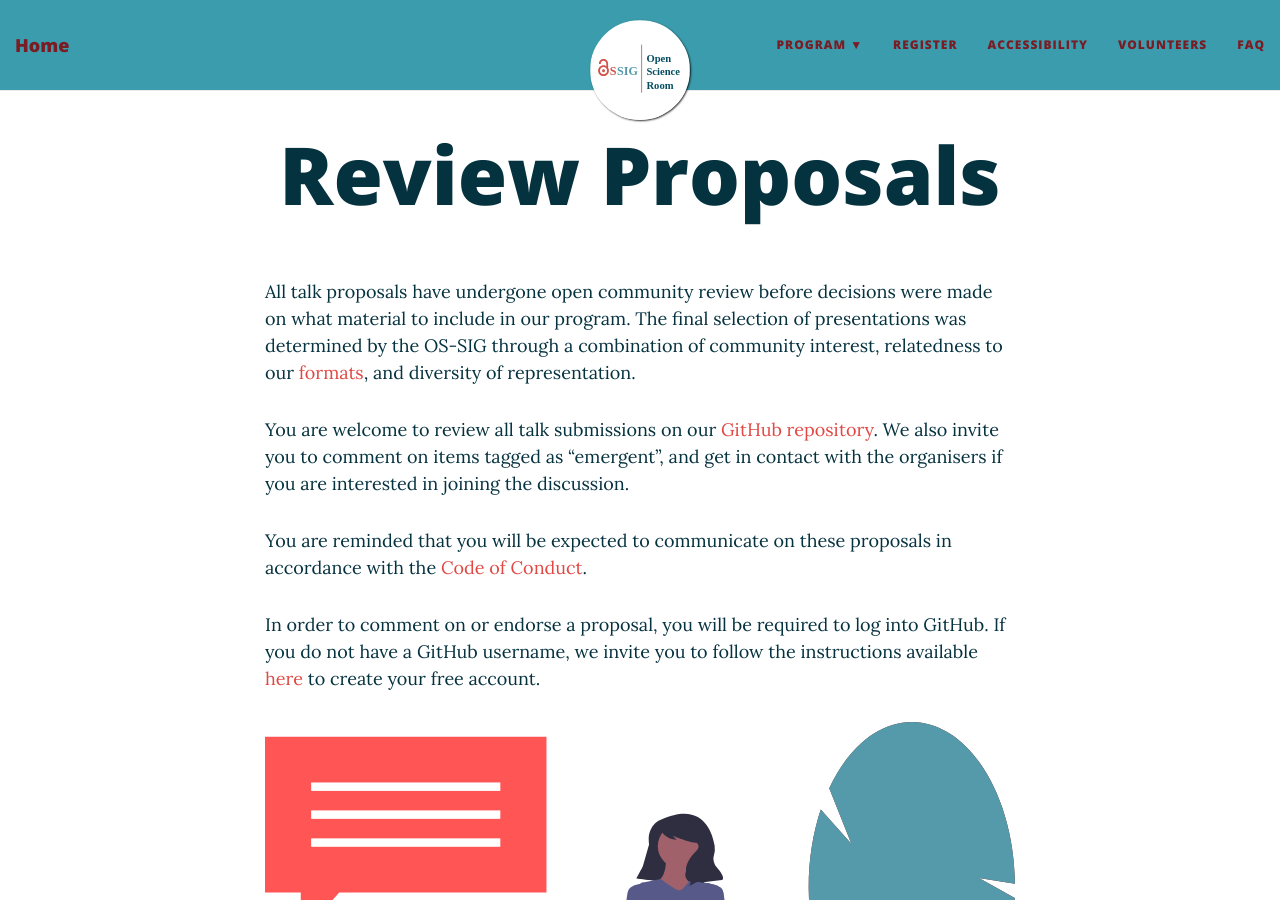
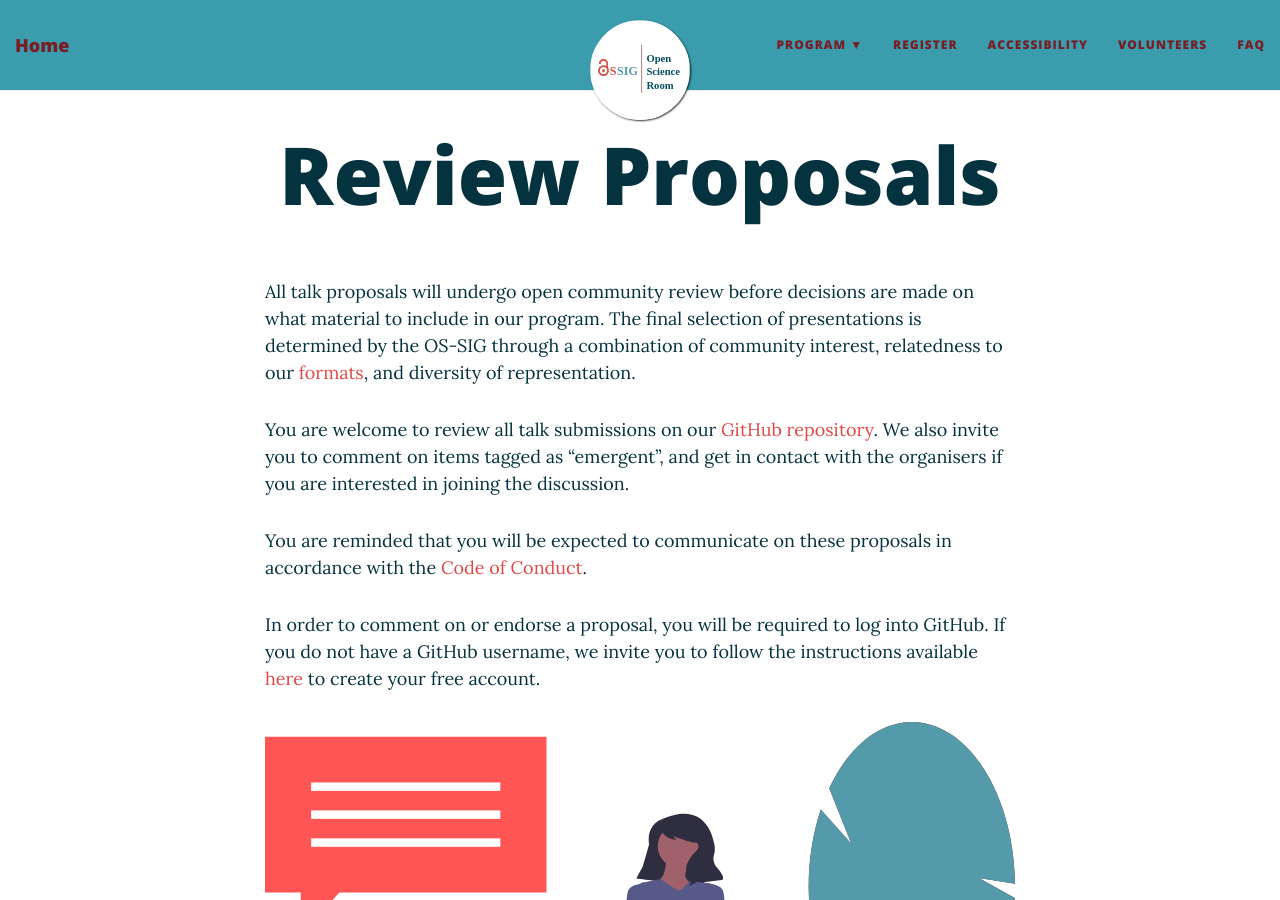
Before and after one commit to ohbm/osr2021, a Jekyll site: the page built from review.md, in a window 1280 px wide and 900 px high. Built offline with Jekyll 4.4.1, drawn with Linux system fonts in a browser that asks for light colours; nearby versions of some CDN libraries.

Commit message:
Update review.md

```diff
--- a/review.md
+++ b/review.md
@@ -3,7 +3,7 @@ layout: page
 title: Review Proposals
 ---
 
-All talk proposals have undergone open community review before decisions were made on what material to include in our program. The final selection of presentations was determined by the OS-SIG through a combination of community interest, relatedness to our [formats](formats.md), and diversity of representation.
+All talk proposals will undergo open community review before decisions are made on what material to include in our program. The final selection of presentations is determined by the OS-SIG through a combination of community interest, relatedness to our [formats](formats.md), and diversity of representation.
 
 You are welcome to review all talk submissions on our <a href="https://github.com/ohbm/osr2021/issues">GitHub repository</a>. We also invite you to comment on items tagged as "emergent", and get in contact with the organisers if you are interested in joining the discussion.
 
```
